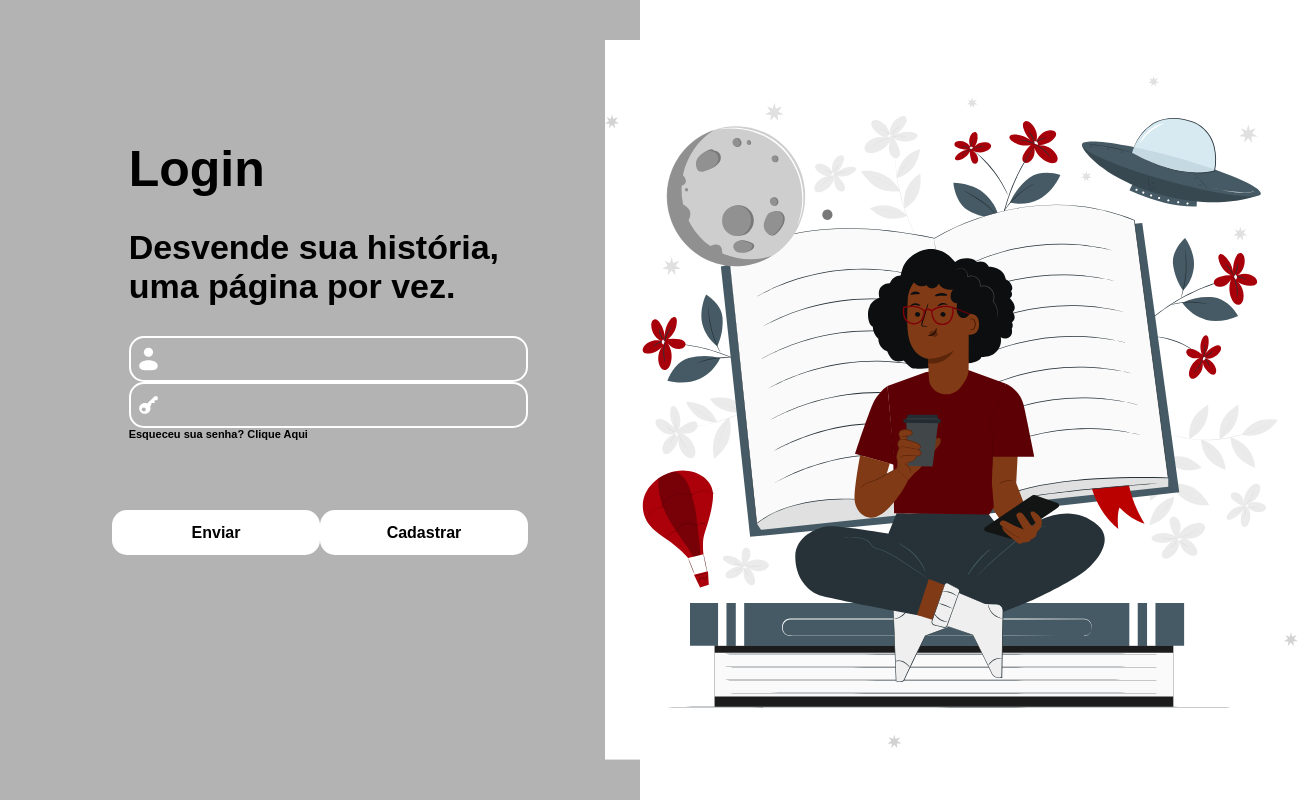
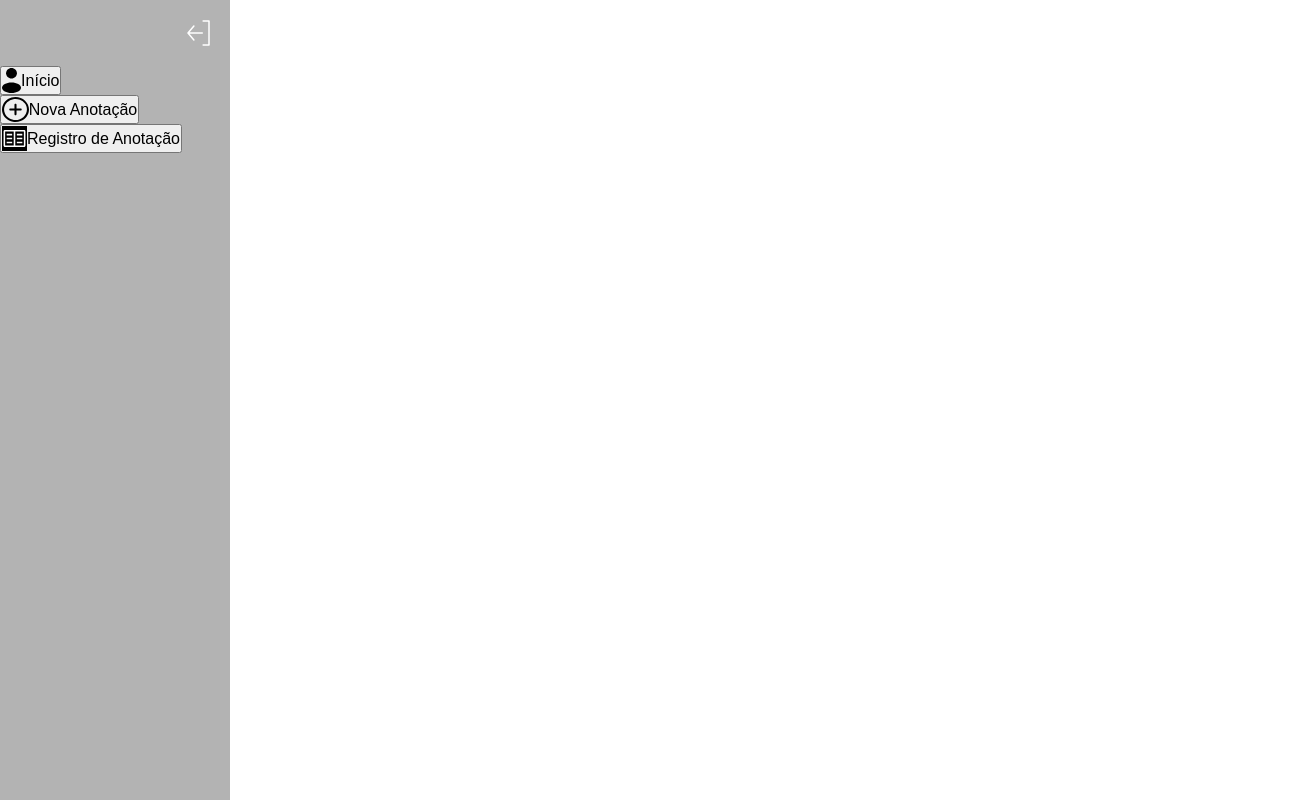
Before and after one commit to Sayd-Developer/Diario, a React (Vite) app: page / in a window 1280 px wide. Shown: the whole page, 1315 px wide, since content can reach past the window. Built offline with nearby package versions, Linux system fonts and the light colour scheme.

Commit message:
style: :art: change structure

```diff
--- a/src/App.tsx
+++ b/src/App.tsx
@@ -1,11 +1,14 @@
-import Router from "./routes/Router"
+import NavigationRoutes from "./routes"
 import { GlobalStyles } from "./style/GlobalStyles"
+import { BrowserRouter } from "react-router-dom"
 
 function App() {
   return (
     <>
-      <Router />
-      <GlobalStyles />
+      <BrowserRouter>
+        <GlobalStyles />
+        <NavigationRoutes />
+      </BrowserRouter>
     </>
   )
 }
--- a/src/components/Sidebar/index.tsx
+++ b/src/components/Sidebar/index.tsx
@@ -1,9 +1,32 @@
-import { Container, ContainerContent } from "./style"
+import { Container, ContainerContent, Pages, Header, Button } from "./style"
+
+import close from "../../assets/img/close.svg"
+import Register from "../../assets/img/registerHome.svg"
+import User from "../../assets/img/userHome.svg"
+import NewAnnotation from "../../assets/img/newAnnotationHome.svg"
 
 export default function Sidebar() {
   return (
     <Container>
-      <ContainerContent>Sidebar</ContainerContent>
+      <ContainerContent>
+        <Header>
+          <img src={close} alt="" />
+        </Header>
+        <Pages>
+          <Button>
+            <img src={User} alt="" height="25px" />
+            Início
+          </Button>
+          <Button>
+            <img src={NewAnnotation} alt="" height="25px" />
+            Nova Anotação
+          </Button>
+          <Button>
+            <img src={Register} alt=" " height="25px" />
+            Registro de Anotação
+          </Button>
+        </Pages>
+      </ContainerContent>
     </Container>
   )
 }
--- a/src/components/Sidebar/style.ts
+++ b/src/components/Sidebar/style.ts
@@ -1,4 +1,26 @@
 import { styled } from "styled-components"
 
-export const Container = styled.div``
-export const ContainerContent = styled.div``
+export const Container = styled.div`
+display: flex;
+flex-direction: column;
+background: #B3B3B3;
+
+width: 18vw;
+height: 100vh;
+`
+export const ContainerContent = styled.div`
+
+`
+export const Header = styled.header`
+display: flex;
+justify-content: flex-end;
+padding: 20px;
+`
+export const Pages = styled.div`
+
+`
+export const Button = styled.button`
+    display: flex;
+    justify-content: center;
+    align-items: center;
+`
--- /dev/null
+++ b/src/layout/LayoutHome/index.tsx
@@ -0,0 +1,15 @@
+import { TemplateHome } from "./styles"
+
+import Sidebar from "../../components/Sidebar"
+import { Outlet } from "react-router-dom"
+
+const LayoutApp = () => {
+    return (
+        <TemplateHome>
+            <Sidebar />
+            <Outlet />
+        </TemplateHome>
+    )
+}
+
+export default LayoutApp
--- /dev/null
+++ b/src/layout/LayoutHome/styles.ts
@@ -0,0 +1,6 @@
+import styled from "styled-components"
+
+export const TemplateHome = styled.div`
+display: flex;
+
+`
--- a/src/pages/Home/index.tsx
+++ b/src/pages/Home/index.tsx
@@ -1,5 +1,8 @@
 import { Container } from "./style"
 
+
 export default function Home() {
-  return <Container>Home</Container>
+  return <Container>
+
+  </Container>
 }
--- a/src/routes/Router.tsx
+++ b/src/routes/Router.tsx
@@ -1,19 +1,43 @@
-import { Routes, Route, BrowserRouter } from "react-router-dom"
+import LayoutApp from "../layout/LayoutHome"
+import { lazy } from "react"
 
-import Login from "../pages/Login"
-import Home from "../pages/Home"
-import NewAnnotation from "../pages/NewAnnotation"
-import Register from "../pages/Register"
+const Login = lazy(() => import("../pages/Login"))
+const NewAnnotation = lazy(() => import("../pages/NewAnnotation"))
+const Home = lazy(() => import("../pages/Home"))
+const Register = lazy(() => import("../pages/Register"))
 
-export default function Router() {
-  return (
-    <BrowserRouter>
-      <Routes>
-        <Route path="/" element={<Login />} />
-        <Route path="/home" element={<Home />} />
-        <Route path="/newAnnotation" element={<NewAnnotation />} />
-        <Route path="/Salvo" element={<Register />} />
-      </Routes>
-    </BrowserRouter>
-  )
+function Private(Component: React.FC) {
+  return <Component />
 }
+
+export const routes = [
+  { children: [{ path: "/login", element: Private(Login) }] },
+  {
+    element: <LayoutApp />,
+    children: [
+      { path: "/", element: Private(Home) },
+      { path: "/salvo", element: Private(Register) },
+      { path: "/newAnnotation", element: Private(NewAnnotation) },
+    ],
+  }
+]
+
+  // import { Routes, Route, BrowserRouter } from "react-router-dom"
+
+  // import Login from "../pages/Login"
+  // import Home from "../pages/Home"
+  // import NewAnnotation from "../pages/NewAnnotation"
+  // import Register from "../pages/Register"
+
+  // export default function Router() {
+  //   return (
+  //     <BrowserRouter>
+  //       <Routes>
+  //         <Route path="/" element={<Login />} />
+  //         <Route path="/home" element={<Home />} />
+  //         <Route path="/newAnnotation" element={<NewAnnotation />} />
+  //         <Route path="/Salvo" element={<Register />} />
+  //       </Routes>
+  //     </BrowserRouter>
+  //   )
+  // }
--- /dev/null
+++ b/src/routes/index.tsx
@@ -0,0 +1,11 @@
+import { Suspense } from "react";
+import { useRoutes } from "react-router-dom";
+import { routes } from "./Router";
+
+const LoadingFallback = () => <div></div>;
+
+export default function NavigationRoutes() {
+    return (
+        <Suspense fallback={<LoadingFallback />}>{useRoutes(routes)}</Suspense>
+    );
+}
```
